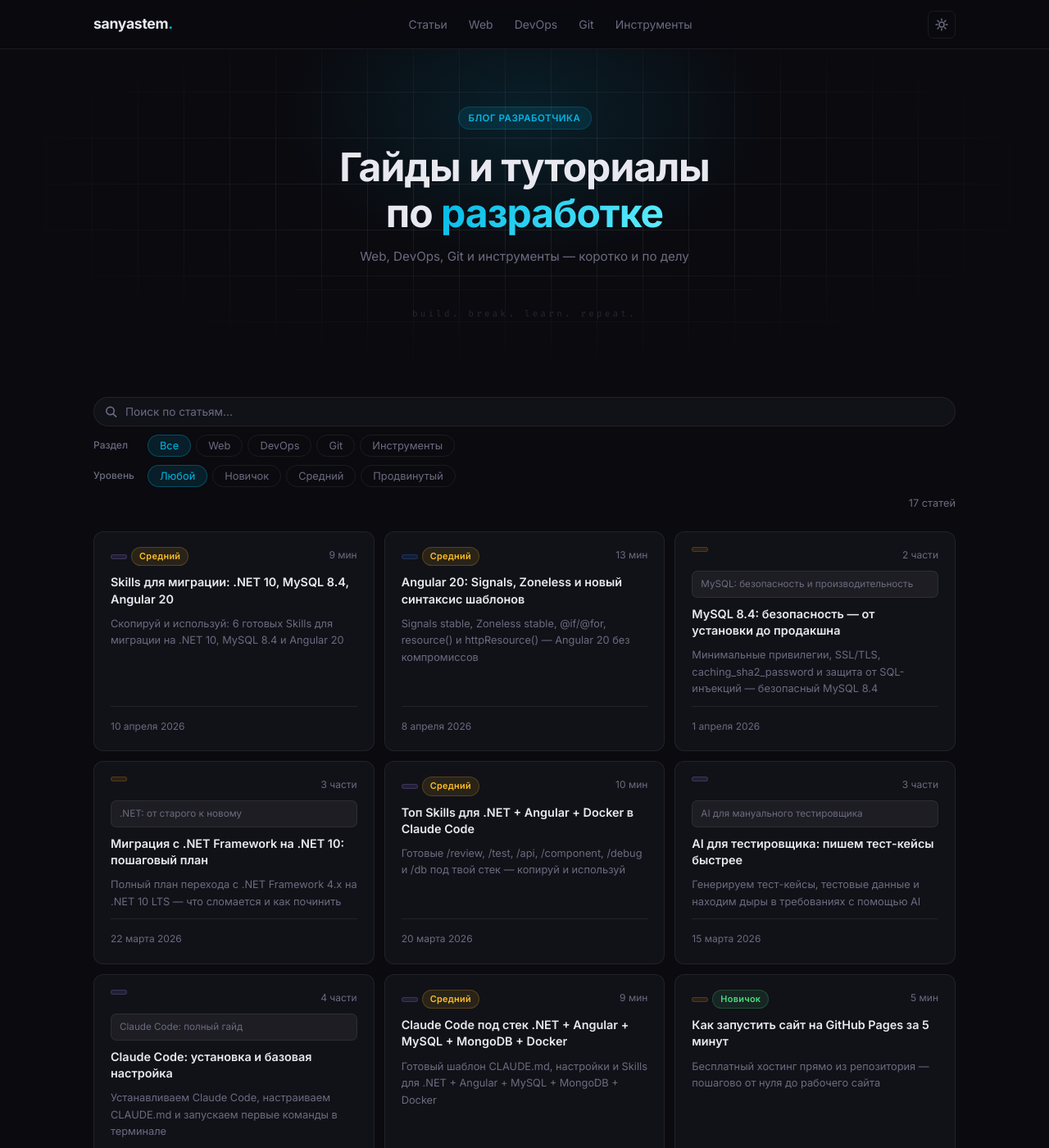
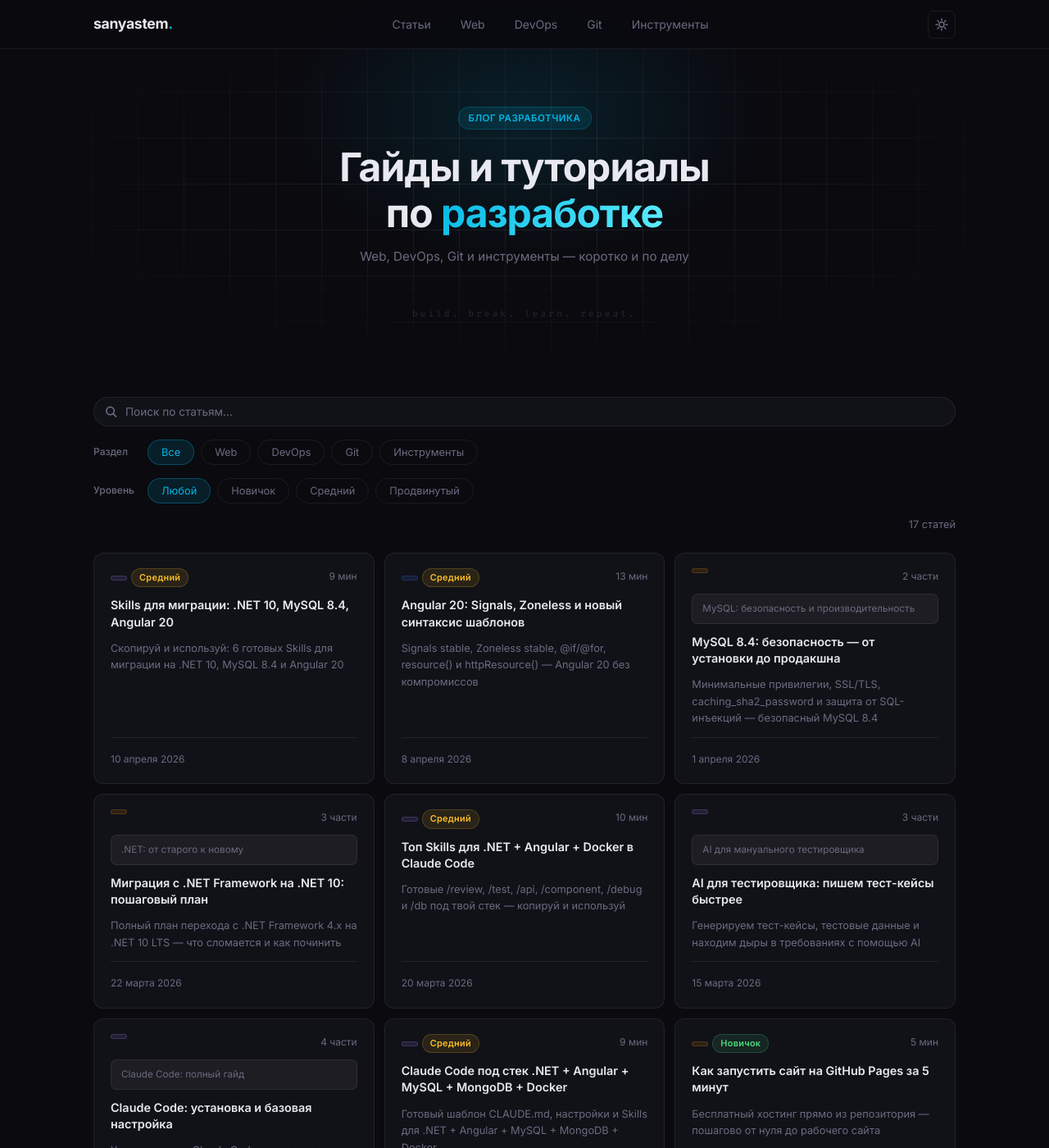
Before and after one commit to sanyastem/sanyastem.github.io, a Jekyll site: the page built from index.html, in a window 1280 px wide and 1400 px high. Shown: the whole window at 82% size. Built offline with Jekyll 4.4.1, drawn with Linux system fonts in a browser that asks for light colours.

Commit message:
Improve spacing: fix cramped nav, filters, cards and article headings

```diff
--- a/Style/style.css
+++ b/Style/style.css
@@ -76,13 +76,13 @@ body {
     flex-shrink: 0;
 }
 
-.nav-links { display: flex; gap: 2px; list-style: none; }
+.nav-links { display: flex; gap: 8px; list-style: none; }
 
 .nav-link {
     text-decoration: none;
     color: var(--text-muted);
     font-size: 0.875rem;
-    padding: 5px 12px;
+    padding: 6px 14px;
     border-radius: var(--radius-sm);
     transition: color 0.2s, background 0.2s;
 }
@@ -229,7 +229,7 @@ html[data-theme="light"] .theme-toggle .icon-moon { display: block; }
 .filters-wrap {
     display: flex;
     flex-direction: column;
-    gap: 10px;
+    gap: 16px;
     margin-bottom: 24px;
 }
 
@@ -250,10 +250,10 @@ html[data-theme="light"] .theme-toggle .icon-moon { display: block; }
 
 .posts-count { font-size: 0.8rem; color: var(--text-muted); align-self: flex-end; }
 
-.filter-bar { display: flex; gap: 6px; flex-wrap: wrap; }
+.filter-bar { display: flex; gap: 8px; flex-wrap: wrap; }
 
 .filter-btn {
-    padding: 5px 14px;
+    padding: 7px 16px;
     border-radius: 100px;
     border: 1px solid var(--border);
     background: transparent;
@@ -315,7 +315,7 @@ html[data-theme="light"] .theme-toggle .icon-moon { display: block; }
     padding: 18px 20px;
     display: flex;
     flex-direction: column;
-    gap: 10px;
+    gap: 12px;
     text-decoration: none;
     color: inherit;
     transition: all 0.22s ease;
@@ -345,7 +345,7 @@ html[data-theme="light"] .theme-toggle .icon-moon { display: block; }
     align-items: center;
     justify-content: space-between;
     gap: 8px;
-    padding: 6px 10px;
+    padding: 8px 12px;
     background: var(--hover-bg);
     border: 1px solid var(--border);
     border-radius: var(--radius-sm);
@@ -371,7 +371,7 @@ html[data-theme="light"] .theme-toggle .icon-moon { display: block; }
 }
 
 .card-footer {
-    padding-top: 10px;
+    padding-top: 12px;
     border-top: 1px solid var(--border);
     margin-top: auto;
 }
@@ -443,14 +443,14 @@ html[data-theme="light"] .theme-toggle .icon-moon { display: block; }
     font-size: 1.25rem;
     font-weight: 700;
     letter-spacing: -0.3px;
-    margin: 40px 0 14px;
+    margin: 48px 0 20px;
     color: var(--text);
 }
 
 .article-body h3 {
     font-size: 1rem;
     font-weight: 600;
-    margin: 28px 0 10px;
+    margin: 32px 0 14px;
     color: var(--text);
 }
 
@@ -697,7 +697,7 @@ code {
     font-size: 0.8rem;
     color: var(--accent);
     font-weight: 500;
-    margin-bottom: 10px;
+    margin-bottom: 14px;
     padding: 4px 12px;
     background: var(--accent-dim);
     border: 1px solid rgba(0,183,229,0.2);
@@ -710,7 +710,7 @@ code {
     border: 1px solid var(--border);
     border-radius: var(--radius);
     padding: 20px 24px;
-    margin-bottom: 8px;
+    margin-bottom: 24px;
 }
 
 .series-box-title {
@@ -722,7 +722,7 @@ code {
     margin-bottom: 12px;
 }
 
-.series-parts-list { display: flex; flex-direction: column; gap: 6px; }
+.series-parts-list { display: flex; flex-direction: column; gap: 8px; }
 
 .series-part-link {
     display: flex;
@@ -960,6 +960,7 @@ html[data-theme="light"] .post-card:hover { box-shadow: 0 8px 30px rgba(0,0,0,0.
     .footer-inner { flex-direction: column; text-align: center; }
     .posts-grid { grid-template-columns: 1fr 1fr; }
     .part-nav { grid-template-columns: 1fr; }
+    .filter-btn { padding: 8px 16px; }
 }
 
 @media (max-width: 480px) {
```
